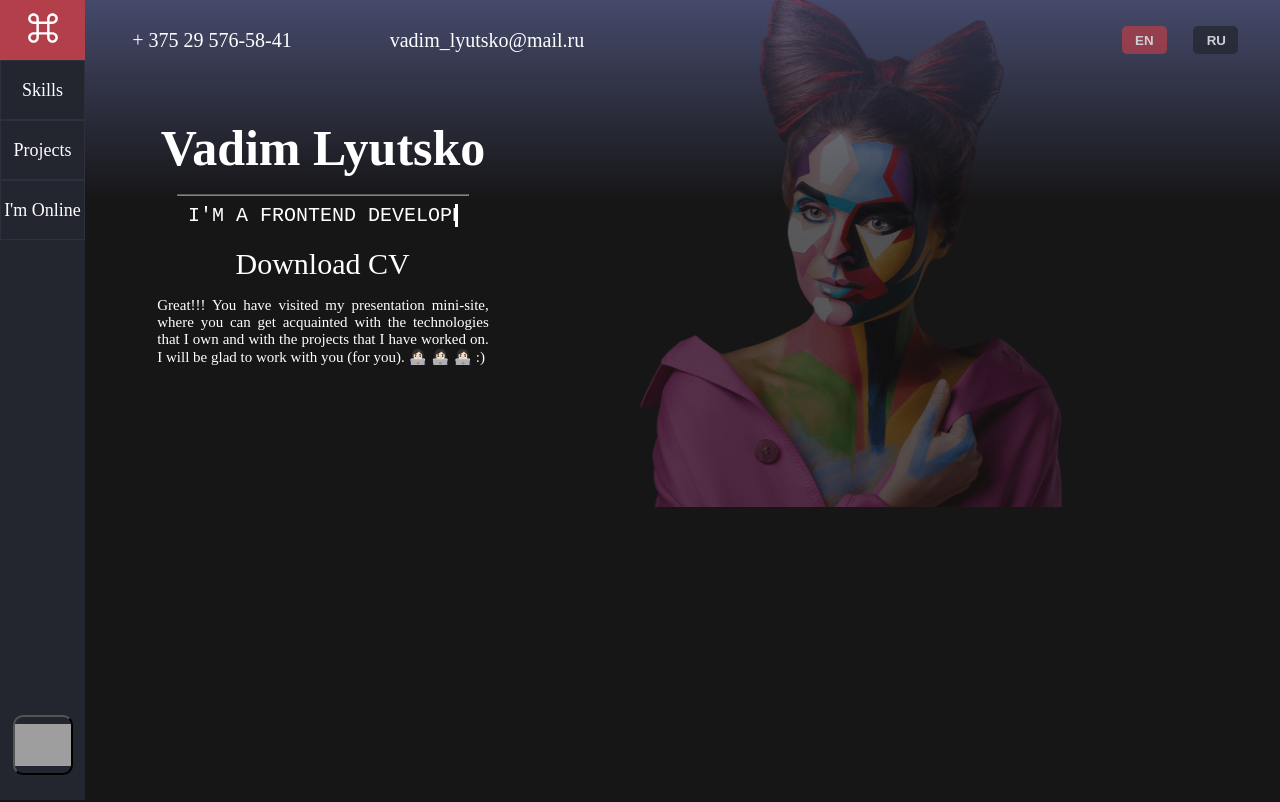
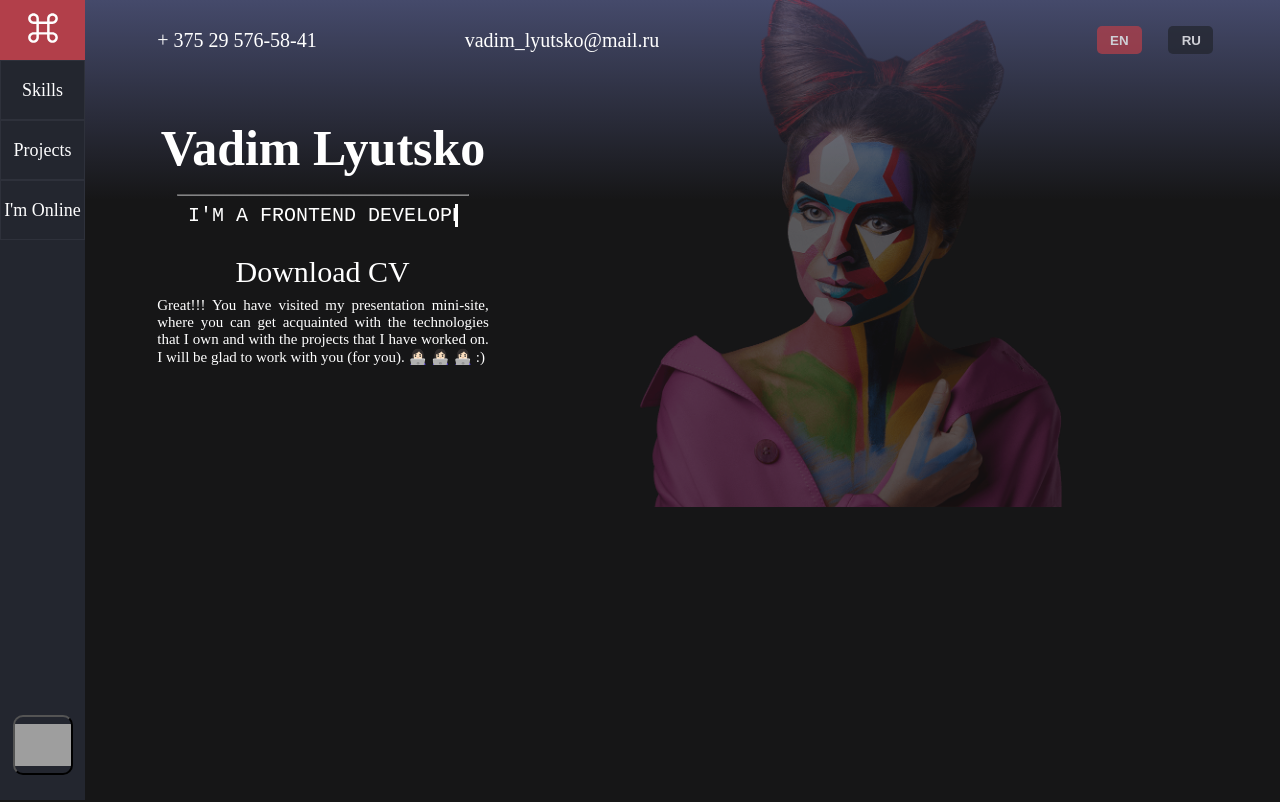
Before and after one commit to VadimLyutsko/Portfolio, a React (Create React App) app: page / in a window 1280 px wide. Shown: the top 802 px of the page. Built offline with nearby package versions, Linux system fonts and the light colour scheme; grey boxes are pictures that could not be loaded.

Commit message:
Fixed  unimportant bugs.

```diff
--- a/src/components/header/Header.module.css
+++ b/src/components/header/Header.module.css
@@ -100,10 +100,13 @@
     }
 
     .personalData{
+        width: 650px;
         z-index: 5;
+        /*margin-right:   25px;*/
     }
 
     .buttonContainer{
+        margin-right: 25px;
         z-index: 5;
     }
 }
--- a/src/components/mainPage/MainPage.module.css
+++ b/src/components/mainPage/MainPage.module.css
@@ -260,12 +260,16 @@
         width: 150px;
         margin:auto;
         z-index: 5;
+        display: flex;
+        align-items: center;
     }
 
     .resumeBlockEn {
         width: 175px;
         margin:auto;
         z-index: 5;
+        display: flex;
+        align-items: center;
     }
 
     .myDescription{
@@ -276,4 +280,19 @@
         padding: 0;
     }
 
+
+    .captionLink:hover .downloadResumeBlock {
+        transform: translateX(10%);
+        transition: all 1s ease;
+    }
+
+    .captionLink:hover .resumeBlockRu {
+        transform: translateX(60%);
+        transition: all .4s ease;
+    }
+
+    .captionLink:hover .resumeBlockEn {
+        transform: translateX(45%);
+        transition: all .4s ease;
+    }
 }
--- a/src/components/projects/Projects.module.css
+++ b/src/components/projects/Projects.module.css
@@ -38,8 +38,6 @@
     .title {
         width: 350px;
         margin-top: 25px;
-        display: flex;
-        justify-content: center;
     }
 
     .projects {
--- a/src/components/projects/project/Project.module.css
+++ b/src/components/projects/project/Project.module.css
@@ -1,6 +1,5 @@
 .project {
-    width: 400px; /* Хочу размеры больше, пофиксим мед-запросами*/
-    /*background-color: #0e3c5a;*/
+    width: 400px;
     display: flex;
     flex-direction: column;
     align-items: center;
@@ -22,7 +21,6 @@
 
 .title {
     font-size: 30px;
-    /*color: white;*/
     color: #b23f4a;
     margin-bottom: 5px
 }
@@ -33,8 +31,6 @@
     color: white;
     margin-bottom: 20px;
     text-align: justify;
-
-
 }
 
 .projectButton {
@@ -59,11 +55,7 @@
 
 /* iPhone 12, 12 Pro, 13, 13 Pro (портретный режим) */
 @media  screen and (orientation: portrait) and (min-device-width: 390px) and (max-device-height: 844px) {
-
-
+    .description{
+        /*width: 95%;*/
+    }
 }
-
-/* iPhone 12, 12 Pro, 13, 13 Pro (альбомный режим) */
-@media only screen and (orientation: landscape) and (min-device-width: 390px) and (max-device-height: 844px) {
-
-}
```
